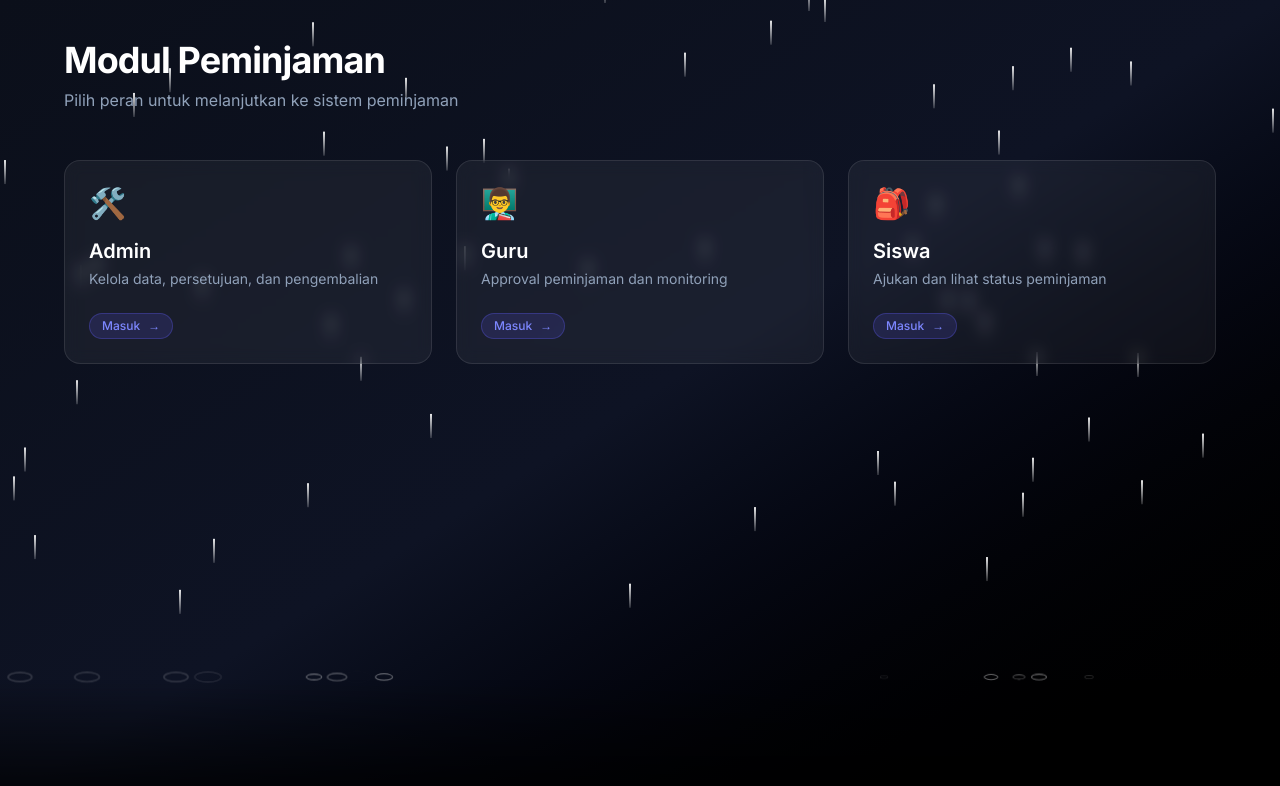
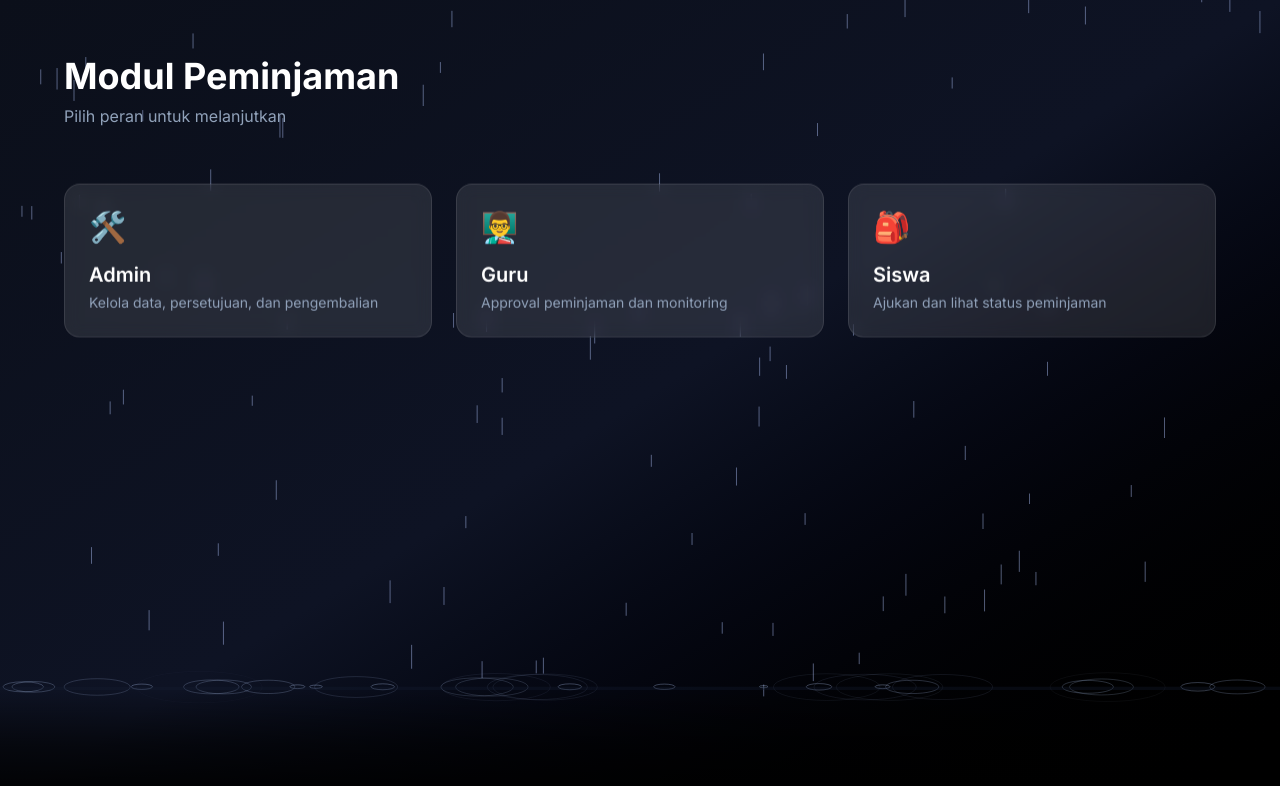
Before and after one commit to asstroboyz/projects-map, a Next.js app: page /projects/peminjaman in a window 1280 px wide. Shown: the top 786 px of the page. Built offline with nearby package versions, Linux system fonts and the light colour scheme.

Commit message:
Replace CSS rain with animated canvas rain effect

```diff
--- a/app/projects/peminjaman/page.tsx
+++ b/app/projects/peminjaman/page.tsx
@@ -1,207 +1,281 @@
 "use client";
 
-import { useEffect, useMemo } from "react";
+import { useEffect, useRef } from "react";
 
-type Drop = {
-  id: number;
-  left: number;
-  delay: number;
-  duration: number;
+
+type Drop = { x: number; y: number; vy: number; length: number };
+type Splash = { x: number; y: number; vx: number; vy: number; life: number };
+type Ripple = { x: number; y: number; radius: number; life: number };
+
+
+function RainCanvas({ groundOffset }: { groundOffset: number }) {
+  const canvasRef = useRef<HTMLCanvasElement | null>(null);
+
+  const drops = useRef<Drop[]>([]);
+  const splashes = useRef<Splash[]>([]);
+  const ripples = useRef<Ripple[]>([]);
+
+  const wind = useRef(0);
+  const lastTime = useRef(0);
+  const puddleLevel = useRef(0);
+
+  useEffect(() => {
+    const canvas = canvasRef.current!;
+    const ctx = canvas.getContext("2d")!;
+    let width = 0;
+    let height = 0;
+
+    /* ===== RESIZE ===== */
+    const resize = () => {
+      const dpr = window.devicePixelRatio || 1;
+      width = window.innerWidth;
+      height = window.visualViewport?.height ?? window.innerHeight;
+
+      canvas.width = width * dpr;
+      canvas.height = height * dpr;
+      canvas.style.width = `${width}px`;
+      canvas.style.height = `${height}px`;
+      ctx.setTransform(dpr, 0, 0, dpr, 0, 0);
+
+      drops.current = Array.from({ length: Math.floor(width / 14) }).map(() => ({
+        x: Math.random() * width,
+        y: Math.random() * height,
+        vy: 220 + Math.random() * 180,
+        length: 10 + Math.random() * 14,
+      }));
     };
 
+    resize();
+    window.addEventListener("resize", resize);
+
+    /* ===== WIND CONTROL (DESKTOP) ===== */
+    const onMouseMove = (e: MouseEvent) => {
+      if (window.innerWidth < 768) return;
+      const center = width / 2;
+      wind.current = ((e.clientX - center) / center) * 120;
+    };
+    window.addEventListener("mousemove", onMouseMove);
+
+    const groundY = () => height - groundOffset - puddleLevel.current;
+
+    /* ===== LOOP ===== */
+    const animate = (t: number) => {
+      const dt = Math.min((t - lastTime.current) / 1000, 0.033);
+      lastTime.current = t;
+
+      /* 🌬️ AUTO DRIFT (MOBILE) */
+      if (window.innerWidth < 768) {
+        wind.current = Math.sin(t * 0.0003) * 60;
+      }
+
+      ctx.clearRect(0, 0, width, height);
+
+      /* ===== RAIN ===== */
+      ctx.strokeStyle = "rgba(180,200,255,0.45)";
+      ctx.lineWidth = 1;
+
+      drops.current.forEach((d) => {
+        ctx.beginPath();
+        ctx.moveTo(d.x, d.y);
+        ctx.lineTo(d.x + wind.current * 0.05, d.y + d.length);
+        ctx.stroke();
+
+        d.y += d.vy * dt;
+        d.x += wind.current * dt;
+
+        // wrap horizontal
+        if (d.x < -20) d.x = width + 20;
+        if (d.x > width + 20) d.x = -20;
+
+        if (d.y > groundY()) {
+          /* RIPPLE */
+          ripples.current.push({
+            x: d.x,
+            y: groundY(),
+            radius: 2,
+            life: 1,
+          });
+
+          puddleLevel.current = Math.min(puddleLevel.current + 0.015, 22);
+
+          d.y = -20;
+          d.x = Math.random() * width;
+        }
+      });
+
+      /* ===== RIPPLE DRAW ===== */
+      ripples.current.forEach((r, i) => {
+        r.radius += 40 * dt;
+        r.life -= dt;
+
+        ctx.strokeStyle = `rgba(160,180,220,${r.life * 0.4})`;
+        ctx.beginPath();
+        ctx.ellipse(
+          r.x,
+          r.y,
+          r.radius * 1.6,
+          r.radius * 0.4,
+          0,
+          0,
+          Math.PI * 2
+        );
+        ctx.stroke();
+
+        if (r.life <= 0) ripples.current.splice(i, 1);
+      });
+
+      /* ===== PUDDLE ===== */
+      ctx.fillStyle = "rgba(20,30,50,0.35)";
+      ctx.fillRect(
+        0,
+        height - groundOffset - puddleLevel.current,
+        width,
+        puddleLevel.current
+      );
+
+      requestAnimationFrame(animate);
+    };
+
+    requestAnimationFrame(animate);
+
+    return () => {
+      window.removeEventListener("resize", resize);
+      window.removeEventListener("mousemove", onMouseMove);
+    };
+  }, [groundOffset]);
+
+  return (
+    <canvas
+      ref={canvasRef}
+      className="absolute inset-0 z-0 pointer-events-none"
+    />
+  );
+}
 export default function PeminjamanPage() {
-
-  const drops = useMemo<Drop[]>(() => {
-    return Array.from({ length: 60 }).map((_, i) => ({
-      id: i,
-      left: Math.random() * 100,
-      delay: Math.random() * -10,
-      duration: 2.5 + Math.random() * 2.5,
-    }));
+  useEffect(() => {
+    const setVH = () => {
+      const vh = window.visualViewport?.height || window.innerHeight;
+      document.documentElement.style.setProperty("--vh", `${vh * 0.01}px`);
+    };
+    setVH();
+    window.addEventListener("resize", setVH);
+    window.visualViewport?.addEventListener("resize", setVH);
   }, []);
 
+  const isMobile = typeof window !== "undefined" && window.innerWidth < 768;
+  const GROUND_OFFSET = isMobile ? 72 : 110;
+
   return (
-    <div className="relative min-h-screen overflow-hidden bg-gradient-to-br from-[#0b0f1a] via-[#0e1324] to-black text-white">
-      {/* ================= BACKGROUND HUJAN ================= */}
-      <div className="absolute inset-0 z-0 pointer-events-none overflow-hidden">
-        {drops.map((d) => (
-          <span
-            key={d.id}
-            className="rain-drop"
-            style={{
-              left: `${d.left}%`,
-              animationDelay: `${d.delay}s`,
-              animationDuration: `${d.duration}s`,
-            }}
+    <div
+      className="relative overflow-hidden bg-gradient-to-br from-[#0b0f1a] via-[#0e1324] to-black text-white"
+      style={{ minHeight: "calc(var(--vh, 1vh) * 100)" }}
+    >
+      <RainCanvas groundOffset={GROUND_OFFSET} />
+
+      {/* GROUND */}
+      <div
+        style={{ height: GROUND_OFFSET }}
+        className="
+    absolute bottom-0 left-0 right-0 z-[5]
+    bg-gradient-to-t from-black/95 via-black/60 to-transparent
+  "
       />
-        ))}
 
-        {/* SPLASH */}
-        {drops.slice(0, 30).map((d) => (
-          <span
-            key={`splash-${d.id}`}
-            className="rain-splash"
-            style={{
-              left: `${d.left}%`,
-              animationDelay: `${Math.abs(d.delay)}s`,
-            }}
-          />
-        ))}
-      </div>
+      {/* CONTENT */}
+      <div className="relative z-10 px-6 pt-14 pb-40">
+        <div className="max-w-6xl mx-auto">
+          <h1 className="text-4xl font-bold mb-2">Modul Peminjaman</h1>
+          <p className="text-slate-400 mb-14">
+            Pilih peran untuk melanjutkan
+          </p>
 
-
-      <div className="absolute bottom-0 left-0 right-0 h-[120px] z-[5] pointer-events-none bg-gradient-to-t from-black/80 to-transparent" />
-
-      {/* ================= CONTENT ================= */}
-      <div className="relative z-10 px-6 py-10">
-        <div className="max-w-6xl mx-auto">
-          {/* HEADER */}
-          <div className="mb-12">
-            <h1 className="text-3xl md:text-4xl font-bold tracking-tight">
-              Modul Peminjaman
-            </h1>
-            <p className="text-slate-400 mt-2">
-              Pilih peran untuk melanjutkan ke sistem peminjaman
-            </p>
-          </div>
-
-          {/* ROLE CARDS */}
           <div className="grid grid-cols-1 md:grid-cols-3 gap-6">
+            <div className="animate-float [animation-delay:0s]">
               <RoleCard
                 title="Admin"
                 desc="Kelola data, persetujuan, dan pengembalian"
                 href="/projects/peminjaman/admin"
                 icon="🛠️"
-              glow="from-indigo-500/30 to-indigo-700/30"
               />
+            </div>
 
+            <div className="animate-float [animation-delay:1.2s]">
               <RoleCard
                 title="Guru"
                 desc="Approval peminjaman dan monitoring"
                 href="/projects/peminjaman/guru"
                 icon="👨‍🏫"
-              glow="from-emerald-500/30 to-emerald-700/30"
               />
+            </div>
 
+            <div className="animate-float [animation-delay:2.4s]">
               <RoleCard
                 title="Siswa"
                 desc="Ajukan dan lihat status peminjaman"
                 href="/projects/peminjaman/siswa"
                 icon="🎒"
-              glow="from-amber-500/30 to-amber-700/30"
               />
             </div>
           </div>
         </div>
+      </div>
 
-
-      <style jsx global>{`
-        .rain-drop {
-          position: absolute;
-          top: -40px;
-          width: 2px;
-          height: 24px;
-          background: linear-gradient(
-            to bottom,
-            rgba(255, 255, 255, 0.9),
-            rgba(255, 255, 255, 0.15)
-          );
-          animation: rain-fall linear infinite;
+      {/* FLOAT ANIMATION */}
+      <style jsx>{`
+        @keyframes float {
+          0% {
+            transform: translateY(0);
           }
-
-        @keyframes rain-fall {
-          to {
-            transform: translateY(calc(100vh - 140px));
+          50% {
+            transform: translateY(-6px);
+          }
+          100% {
+            transform: translateY(0);
           }
         }
-
-        .rain-splash {
-          position: absolute;
-          bottom: 120px;
-          width: 14px;
-          height: 6px;
-          border: 1px solid rgba(255, 255, 255, 0.4);
-          border-radius: 50%;
-          opacity: 0;
-          animation: splash 1.6s ease-out infinite;
-        }
-
-        @keyframes splash {
-          0% {
-            transform: scale(0.3);
-            opacity: 0;
-          }
-          30% {
-            opacity: 1;
-          }
-          100% {
-            transform: scale(2.2);
-            opacity: 0;
-          }
+        .animate-float {
+          animation: float 6s ease-in-out infinite;
         }
       `}</style>
     </div>
   );
 }
 
+/* ===============================
+   🧩 CARD
+================================ */
 function RoleCard({
   title,
+  icon,
+  ghost,
+  href,
   desc,
-  href,
-  icon,
-  glow,
 }: {
   title: string;
-  desc: string;
-  href: string;
   icon: string;
-  glow: string;
+  desc?: string;
+  href?: string;
+  ghost?: boolean;
 }) {
+  const Wrapper: any = href ? "a" : "div";
+
   return (
-    <a
+    <Wrapper
       href={href}
-      className="
-        group relative overflow-hidden rounded-2xl
-        border border-white/10
-        bg-white/5 backdrop-blur
-        p-6 transition-all duration-300
-        hover:-translate-y-1 hover:shadow-2xl
-      "
+      className={`
+        group block rounded-2xl p-6 border border-white/10 backdrop-blur
+        transition-transform duration-500
+        ${ghost
+          ? "bg-white/5"
+          : "bg-white/10 hover:-translate-y-2 hover:scale-[1.01]"
+        }
+      `}
     >
-
-      <div
-        className={`
-          absolute inset-0 opacity-0 group-hover:opacity-100
-          bg-gradient-to-br ${glow}
-          transition-opacity duration-300
-        `}
-      />
-
-
-      <div className="relative z-10">
-        <div className="text-3xl mb-4">{icon}</div>
+      <div className="text-3xl mb-4 transition-transform duration-500 group-hover:scale-110">
+        {icon}
+      </div>
       <h2 className="text-xl font-semibold">{title}</h2>
-        <p className="text-sm text-slate-400 mt-1">{desc}</p>
-
-        <span
-          className="
-    inline-flex items-center gap-2
-    px-3 py-1 mt-6
-    rounded-full text-xs font-medium
-    bg-indigo-500/15 text-indigo-400
-    border border-indigo-500/30
-    transition-all
-    group-hover:bg-indigo-500/25
-    group-hover:text-indigo-300
-  "
-        >
-          Masuk
-          <span className="transition-transform group-hover:translate-x-1">
-            →
-          </span>
-        </span>
-
-      </div>
-    </a>
+      {desc && <p className="text-sm text-slate-400 mt-1">{desc}</p>}
+    </Wrapper>
   );
 }
```
Lines whose indentation alone changed are shown as unchanged.
